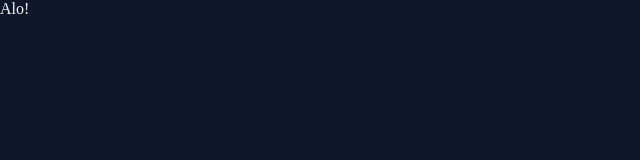
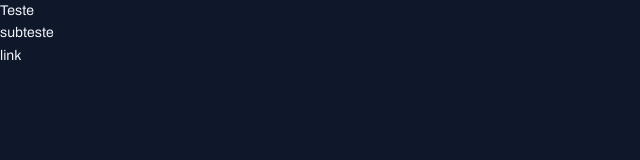
Before and after one commit to VictorDMoura/portal-noticias, a plain HTML site: page index.html in a window 1280 px wide. Shown: the whole page, without its empty margins (0-640 px from the left). Drawn offline with Linux system fonts and the light colour scheme.

Commit message:
aplicando fontes no projeto

```diff
--- a/index.html
+++ b/index.html
@@ -1,12 +1,20 @@
 <!DOCTYPE html>
 <html lang="pt-br">
   <head>
+    <link rel="preconnect" href="https://fonts.googleapis.com" />
+    <link rel="preconnect" href="https://fonts.gstatic.com" crossorigin />
     <meta charset="UTF-8" />
     <meta name="viewport" content="width=device-width, initial-scale=1.0" />
     <title>Portal de Notícias</title>
     <link rel="stylesheet" href="./styles/index.css" />
+    <link
+      href="https://fonts.googleapis.com/css2?family=Archivo:ital,wght@0,100..900;1,100..900&display=swap"
+      rel="stylesheet"
+    />
   </head>
   <body>
-    Alo!
+    <h1>Teste</h1>
+    <h2>subteste</h2>
+    <a href="">link</a>
   </body>
 </html>
--- a/styles/global.css
+++ b/styles/global.css
@@ -11,9 +11,35 @@
   --stroke-color: #1e293b;
   --text-color-primary: #f1f5f9;
   --text-color-secondary: #cbd5e1;
+
+  /* fonts */
+  --font-family: "Archivo", sans-serif;
+  --h1: 800 24px/135% var(--font-family);
+  --h2: 800 16px/140% var(--font-family);
+  --h3: 800 14px/140% var(--font-family);
+  --text-span: 600 14px/145% var(--font-family);
+  --text: 400 16px/160% var(--font-family);
+  --text: 400 14px/160% var(--font-family);
 }
 
 body {
+  font: var(--text);
   color: var(--text-color-primary);
   background-color: var(--bg-color);
+  font-family: var(--font-family);
 }
+
+a {
+  text-decoration: none;
+  color: inherit;
+}
+
+a:hover {
+  color: var(--brand-color-light);
+}
+
+h1,
+h2,
+h3 {
+  font: inherit;
+}
```
